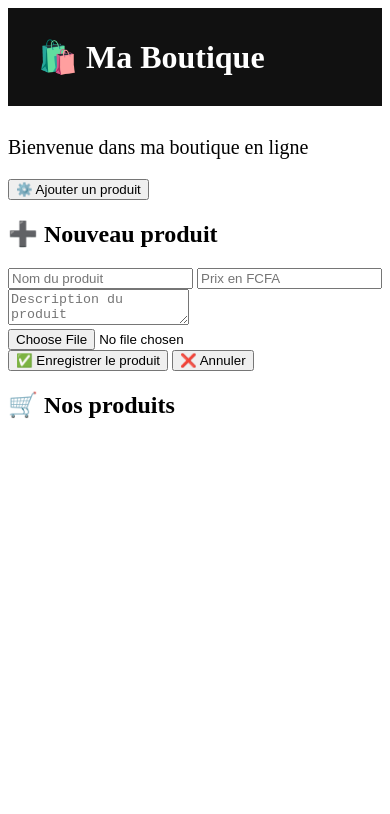
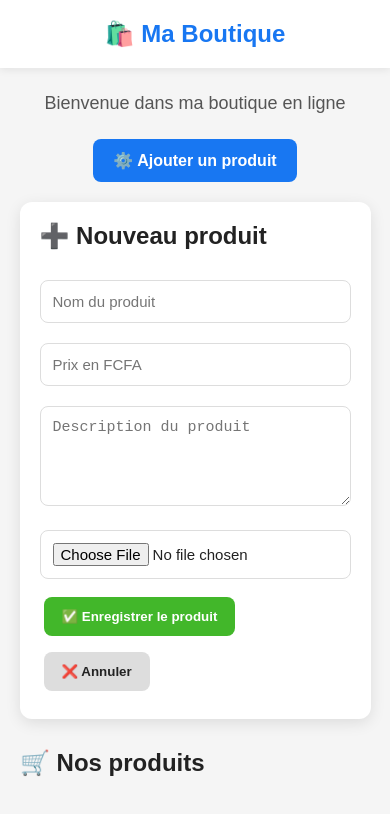
Before and after one commit to florentfbedenou-debug/boutique, a plain HTML site: page index.html in a window 390 px wide. Both pictures are taken after a click on the button "⚙️ Ajouter un produit". Drawn offline with Linux system fonts and the light colour scheme.

Commit message:
Update style.css

````diff
--- a/style.css
+++ b/style.css
@@ -1,20 +1,181 @@
-```css
+* {
+    box-sizing: border-box;
+}
+
 body {
     font-family: Arial, sans-serif;
-    background-color: #f2f2f2;
-    text-align: center;
+    background: #f5f5f5;
     margin: 0;
+    color: #222;
 }
 
+/* EN-TÊTE */
 h1 {
-    background-color: #111;
-    color: white;
-    padding: 30px;
+    background: white;
+    color: #1877f2;
+    padding: 20px;
     margin: 0;
+    text-align: left;
+    box-shadow: 0 2px 8px rgba(0, 0, 0, 0.08);
 }
 
-p {
-    font-size: 20px;
-    margin-top: 30px;
+/* TEXTE D'ACCUEIL */
+body > p {
+    text-align: center;
+    font-size: 18px;
+    margin: 25px 10px;
+    color: #555;
 }
-```
+
+/* BOUTON AJOUTER */
+#btn-ajouter {
+    display: block;
+    margin: 20px auto;
+    padding: 12px 20px;
+    border: none;
+    border-radius: 8px;
+    background: #1877f2;
+    color: white;
+    font-size: 16px;
+    font-weight: bold;
+    cursor: pointer;
+}
+
+#btn-ajouter:hover {
+    background: #0d65d9;
+}
+
+/* FORMULAIRE */
+.formulaire {
+    display: none;
+    width: 90%;
+    max-width: 500px;
+    margin: 20px auto;
+    background: white;
+    padding: 20px;
+    border-radius: 12px;
+    box-shadow: 0 4px 15px rgba(0, 0, 0, 0.1);
+}
+
+.formulaire h2 {
+    margin-top: 0;
+}
+
+.formulaire input,
+.formulaire textarea {
+    width: 100%;
+    margin: 10px 0;
+    padding: 12px;
+    border: 1px solid #ddd;
+    border-radius: 8px;
+    font-size: 15px;
+}
+
+.formulaire textarea {
+    height: 100px;
+    resize: vertical;
+}
+
+#btn-enregistrer,
+#btn-annuler {
+    border: none;
+    padding: 12px 18px;
+    border-radius: 8px;
+    margin: 8px 4px;
+    cursor: pointer;
+    font-weight: bold;
+}
+
+#btn-enregistrer {
+    background: #42b72a;
+    color: white;
+}
+
+#btn-annuler {
+    background: #ddd;
+    color: #222;
+}
+
+/* TITRE PRODUITS */
+body > h2 {
+    text-align: left;
+    margin: 30px 20px 15px;
+}
+
+/* LISTE DES PRODUITS */
+#liste-produits {
+    width: 95%;
+    max-width: 1100px;
+    margin: auto;
+    display: grid;
+    grid-template-columns: repeat(auto-fit, minmax(220px, 1fr));
+    gap: 18px;
+    padding-bottom: 40px;
+}
+
+/* CARTE PRODUIT */
+#liste-produits > div {
+    background: white;
+    border-radius: 12px;
+    overflow: hidden;
+    box-shadow: 0 2px 10px rgba(0, 0, 0, 0.08);
+    text-align: left;
+    transition: transform 0.2s ease;
+}
+
+#liste-produits > div:hover {
+    transform: translateY(-4px);
+}
+
+/* IMAGE */
+#liste-produits img {
+    width: 100%;
+    height: 220px;
+    object-fit: cover;
+    display: block;
+}
+
+/* NOM */
+#liste-produits h2 {
+    font-size: 18px;
+    margin: 12px 15px 5px;
+}
+
+/* PRIX */
+#liste-produits p {
+    font-size: 17px;
+    margin: 7px 15px;
+}
+
+#liste-produits p:first-of-type {
+    color: #1877f2;
+    font-weight: bold;
+}
+
+/* DESCRIPTION */
+#liste-produits p:last-of-type {
+    color: #666;
+    font-size: 14px;
+}
+
+/* TÉLÉPHONE */
+@media (max-width: 600px) {
+
+    h1 {
+        font-size: 24px;
+        text-align: center;
+    }
+
+    #liste-produits {
+        grid-template-columns: repeat(2, 1fr);
+        gap: 10px;
+    }
+
+    #liste-produits img {
+        height: 170px;
+    }
+
+    #liste-produits h2 {
+        font-size: 16px;
+    }
+}
````
